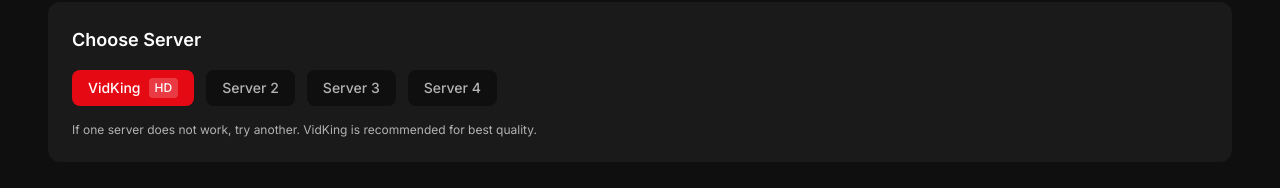
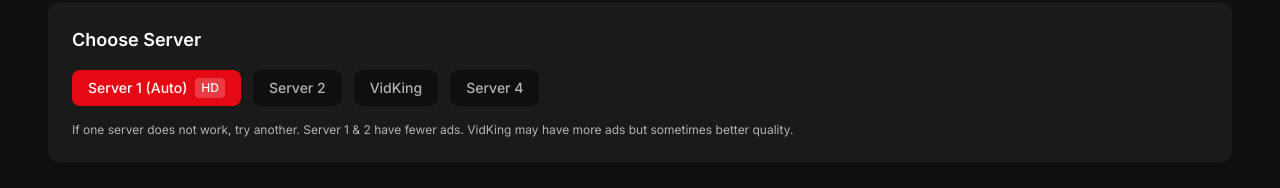
Before and after one commit to ANIBOY001/aryanmovies, a Next.js app: page /watch/10643 in a window 1280 px wide. Shown: the part 950-1138 px from the top of the page. Built offline with nearby package versions, Linux system fonts and the light colour scheme.

Commit message:
Change default streaming server from VidKing to Server 1 (vidsrc.cc) - fewer ads

```diff
--- a/src/app/watch/[id]/page.tsx
+++ b/src/app/watch/[id]/page.tsx
@@ -9,10 +9,10 @@
 import type { Movie } from '@/types/movie'
 
 const SERVERS = [
+  { name: 'Server 1 (Auto)', url: 'https://vidsrc.cc/embed/movie/' },
+  { name: 'Server 2', url: 'https://vidlink.pro/movie/' },
   { name: 'VidKing', url: 'https://www.vidking.net/embed/movie/' },
-  { name: 'Server 2', url: 'https://vidsrc.cc/embed/movie/' },
-  { name: 'Server 3', url: 'https://embed.su/embed/movie/' },
-  { name: 'Server 4', url: 'https://vidlink.pro/movie/' },
+  { name: 'Server 4', url: 'https://embed.su/embed/movie/' },
 ]
 
 export default function WatchPage() {
@@ -113,7 +113,7 @@
                 </button>
               ))}
             </div>
-            <p className="text-text-muted text-xs mt-4">If one server does not work, try another. VidKing is recommended for best quality.</p>
+            <p className="text-text-muted text-xs mt-4">If one server does not work, try another. Server 1 & 2 have fewer ads. VidKing may have more ads but sometimes better quality.</p>
           </div>
 
           {isTvShow && (
```
